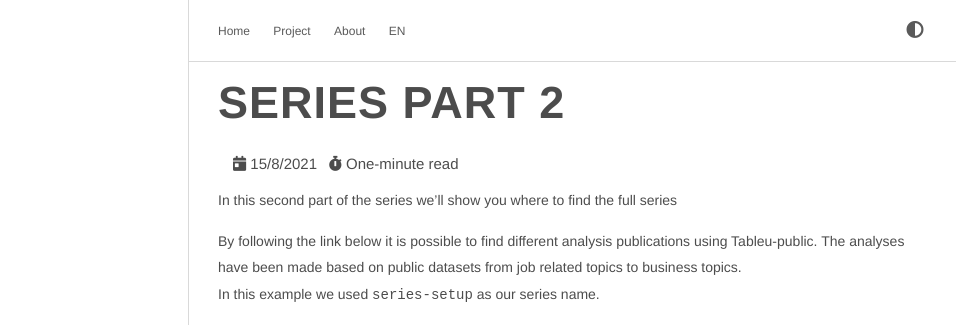
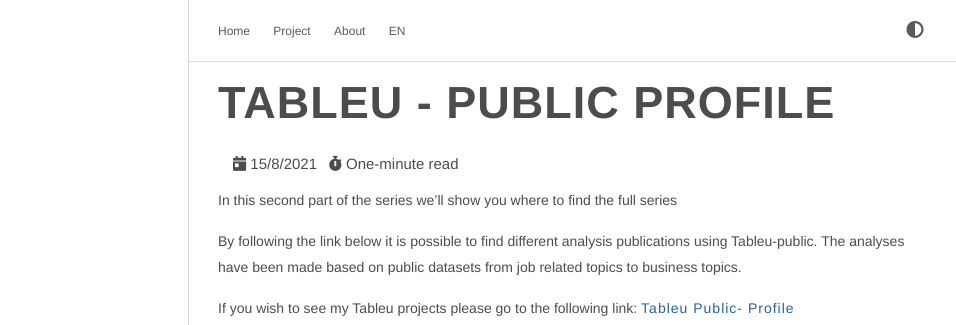
Before and after one commit to fblaura/DSProjects2, a plain HTML site: page post/todavianoseries-part-2/index.html in a window 1280 px wide. Shown: the top 325 px of the page, 324-1280 px from the left. Drawn offline with Linux system fonts and the light colour scheme.

Commit message:
Update index.html

```diff
--- a/post/todavianoseries-part-2/index.html
+++ b/post/todavianoseries-part-2/index.html
@@ -338,7 +338,7 @@
     <div class="post-content">
 
       <div class="post-title">
-        <h1>Series Part 2</h1>
+        <h1>Tableu - public profile</h1>
 
           <div class="info">
             <em class="fas fa-calendar-day"></em>
@@ -356,7 +356,7 @@
 
       </div><p>In this second part of the series we&rsquo;ll show you where to find the full series</p>
 <p>By following the link below it is possible to find different analysis publications using Tableu-public. The analyses have been made based on public datasets from job related topics to business topics.<br>
-In this example we used <code>series-setup</code> as our series name.</p>
+</p>
 <p>If you wish to see my Tableu projects please go to the following link: <a href="https://public.tableau.com/app/profile/laura.florez">Tableu Public- Profile</a></p>
 
 
```
